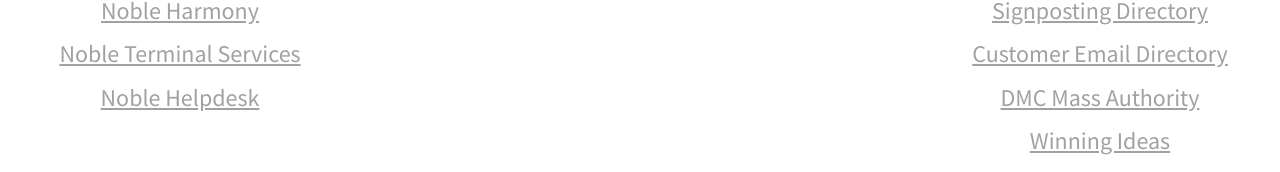
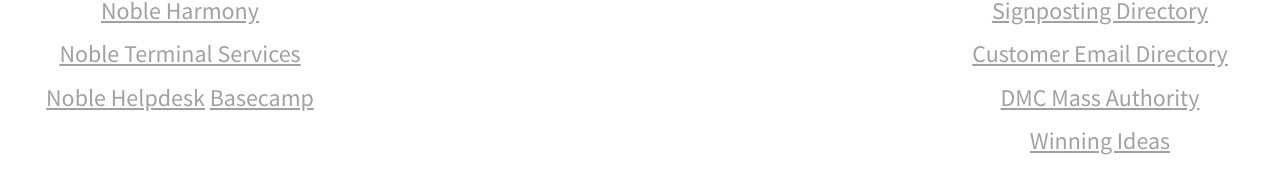
Before and after one commit to rossmcbain/BPO-Intranet, a plain HTML site: page index.html in a window 1280 px wide. Shown: the part 783-955 px from the top of the page. Drawn offline with Linux system fonts and the light colour scheme.

Commit message:
Update to basecamp

```diff
--- a/index.html
+++ b/index.html
@@ -67,7 +67,8 @@ Released   : 20140208
             <a href="http://mcmhbpoiisa1.noblehosted.com/Noblewebagent2251/">Noble Agent Login</a><br/>
             <a href="http://mcmhbpoiisr1.noblehosted.com/Harmony">Noble Harmony</a><br/>
             <a href="https://mcmhbpoterm1.noblehosted.com/RDWeb/Pages/en-US/login.aspx">Noble Terminal Services</a><br/>
-           <a href=" https://mynoble.noblesys.com">Noble Helpdesk</a>
+           <a href="https://mynoble.noblesys.com">Noble Helpdesk</a>
+		   <a href="https://3.basecamp.com/3254288">Basecamp</a>
             </p>
 			</div>
 			<div class="column2">
```
